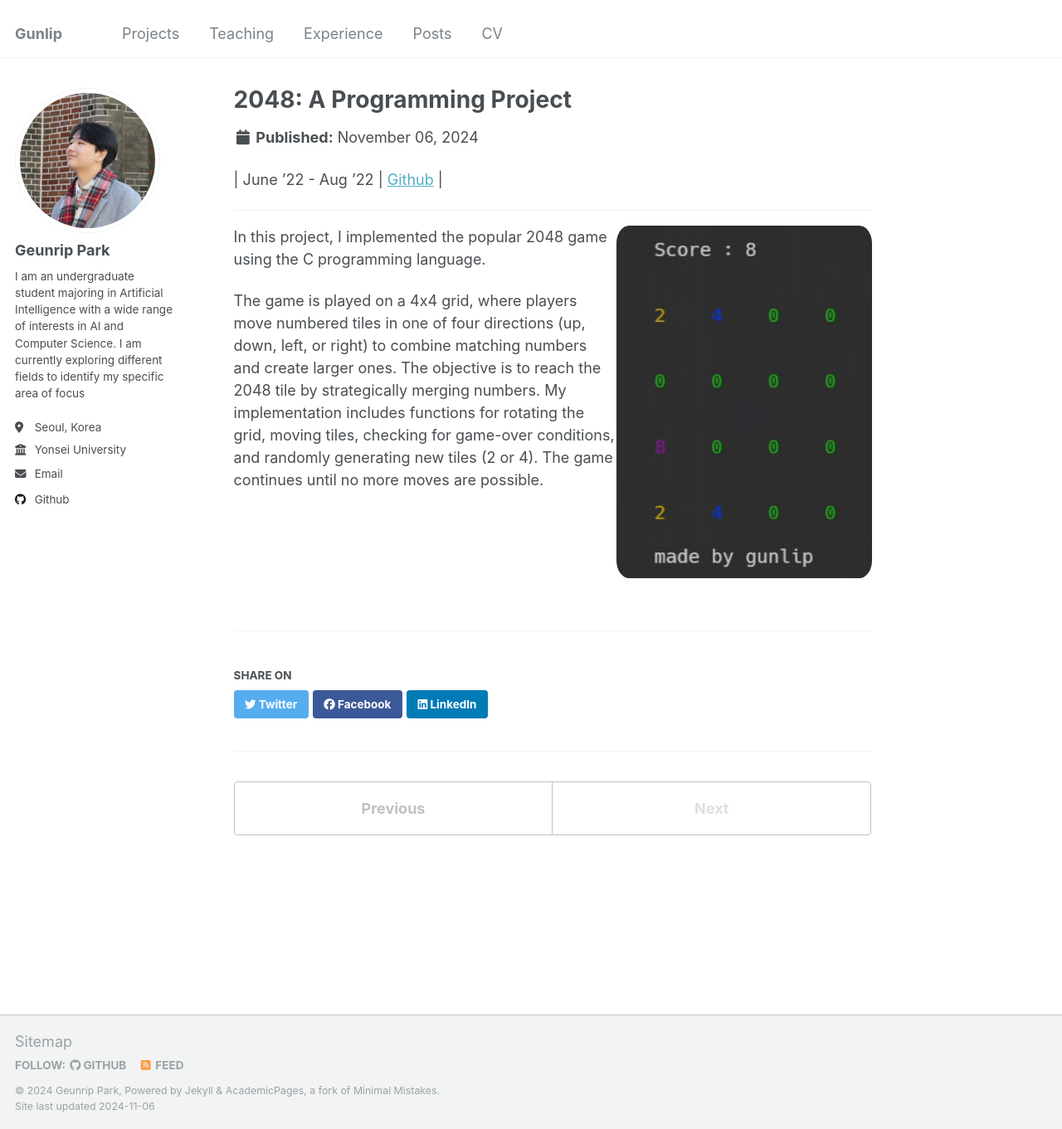
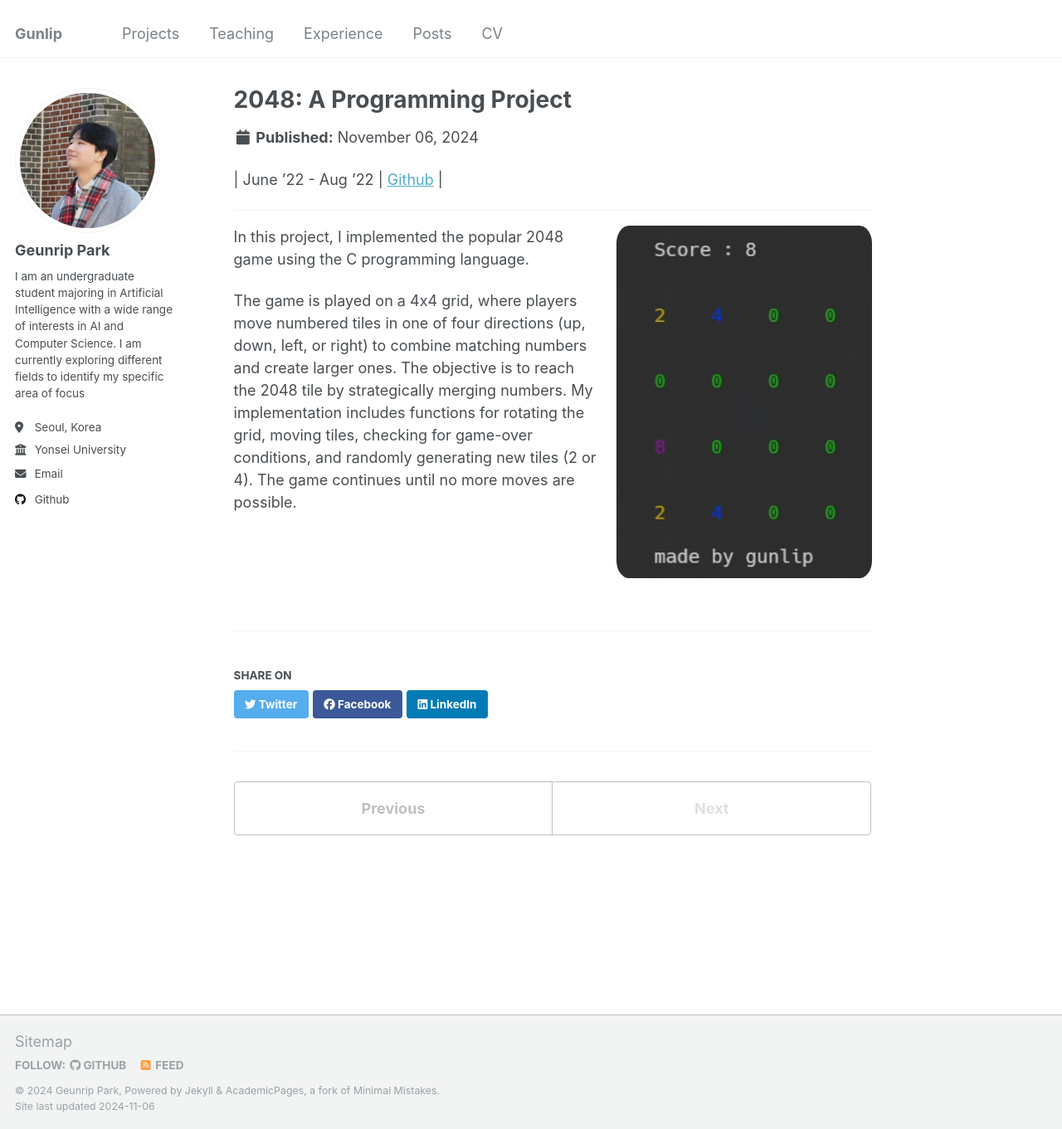
Before and after one commit to gunlip1210/gunlip1210.github.io, a Jekyll site: the page built from _projects/projects-178-999.md, in a window 1280 px wide and 1361 px high. Shown: the whole window at 83% size. Built offline with Jekyll 4.4.1, drawn with Linux system fonts in a browser that asks for light colours.

Commit message:
Update projects-178-999.md

```diff
--- a/_projects/projects-178-999.md
+++ b/_projects/projects-178-999.md
@@ -7,7 +7,7 @@ collection: projects
 &#124; June ’22 - Aug ’22 &#124; <a href='https://github.com/gunlip1210/2048-A_Programming_Project' target='_blank'>Github</a> &#124;
 <hr/>
 
-<img src="/images/projects/178-999-01.gif" alt="Rounded Image" style="border-radius: 5%; width: 40%; height: 40%; float: right;"/>
+<img src="/images/projects/178-999-01.gif" alt="Rounded Image" style="border-radius: 5%; width: 40%; height: 40%; float: right; margin-left: 20px;"/>
 In this project, I implemented the popular 2048 game using the C programming language.
 
 The game is played on a 4x4 grid, where players move numbered tiles in one of four directions (up, down, left, or right) to combine matching numbers and create larger ones. The objective is to reach the 2048 tile by strategically merging numbers. My implementation includes functions for rotating the grid, moving tiles, checking for game-over conditions, and randomly generating new tiles (2 or 4). The game continues until no more moves are possible.
```
